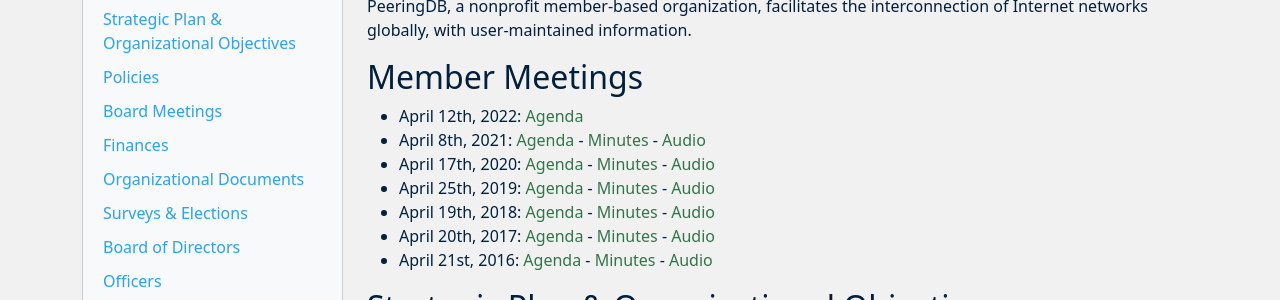
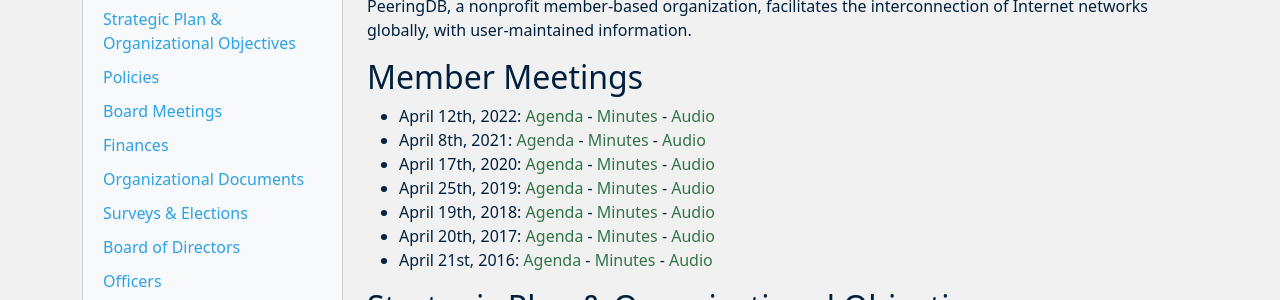
Before and after one commit to peeringdb/docs, an MkDocs documentation site: the page built from docs/gov.md, in a window 1280 px wide and 900 px high. Shown: the part 228-528 px from the top of the window. Built offline with MkDocs 1.6.1, drawn with Linux system fonts in a browser that asks for light colours; nearby versions of some CDN libraries.

Commit message:
Annual meeting minutes.

```diff
--- a/docs/gov.md
+++ b/docs/gov.md
@@ -7,7 +7,7 @@
 
 ## Member Meetings
 
-- April 12th, 2022: [Agenda](gov/legaldocs/2022-04-12_PeeringDB_Member_Meeting_Agenda.txt)
+- April 12th, 2022: [Agenda](gov/legaldocs/2022-04-12_PeeringDB_Member_Meeting_Agenda.txt) - [Minutes](gov/legaldocs/2022-04-12_PeeringDB_Member_Meeting_Minutes.pdf) - [Audio](gov/legaldocs/2022-04-12_PeeringDB_Member_Meeting_Audio.mp3)
 - April 8th, 2021: [Agenda](gov/legaldocs/2021-04-08_PeeringDB_Member_Meeting_Agenda.txt) - [Minutes](gov/legaldocs/2021-04-08_PeeringDB_Member_Meeting_Minutes.pdf) - [Audio](gov/legaldocs/2021-04-08_PeeringDB_Member_Meeting_Audio.mp3)
 - April 17th, 2020: [Agenda](gov/legaldocs/2020-04-17_PeeringDB_Member_Meeting_Agenda.txt) - [Minutes](gov/legaldocs/2020-04-17_PeeringDB_Member_Meeting_Minutes.pdf) - [Audio](gov/legaldocs/2020-04-17_PeeringDB_Member_Meeting_Audio.mp3)
 - April 25th, 2019: [Agenda](gov/legaldocs/2019-04-25_PeeringDB_Member_Meeting_Agenda.txt) - [Minutes](gov/legaldocs/2019-04-25_PeeringDB_Member_Meeting_Minutes.pdf) - [Audio](gov/legaldocs/2019-04-25_PeeringDB_Member_Meeting_Audio.mp3)
```
Also changed, not shown: 2 other files.
